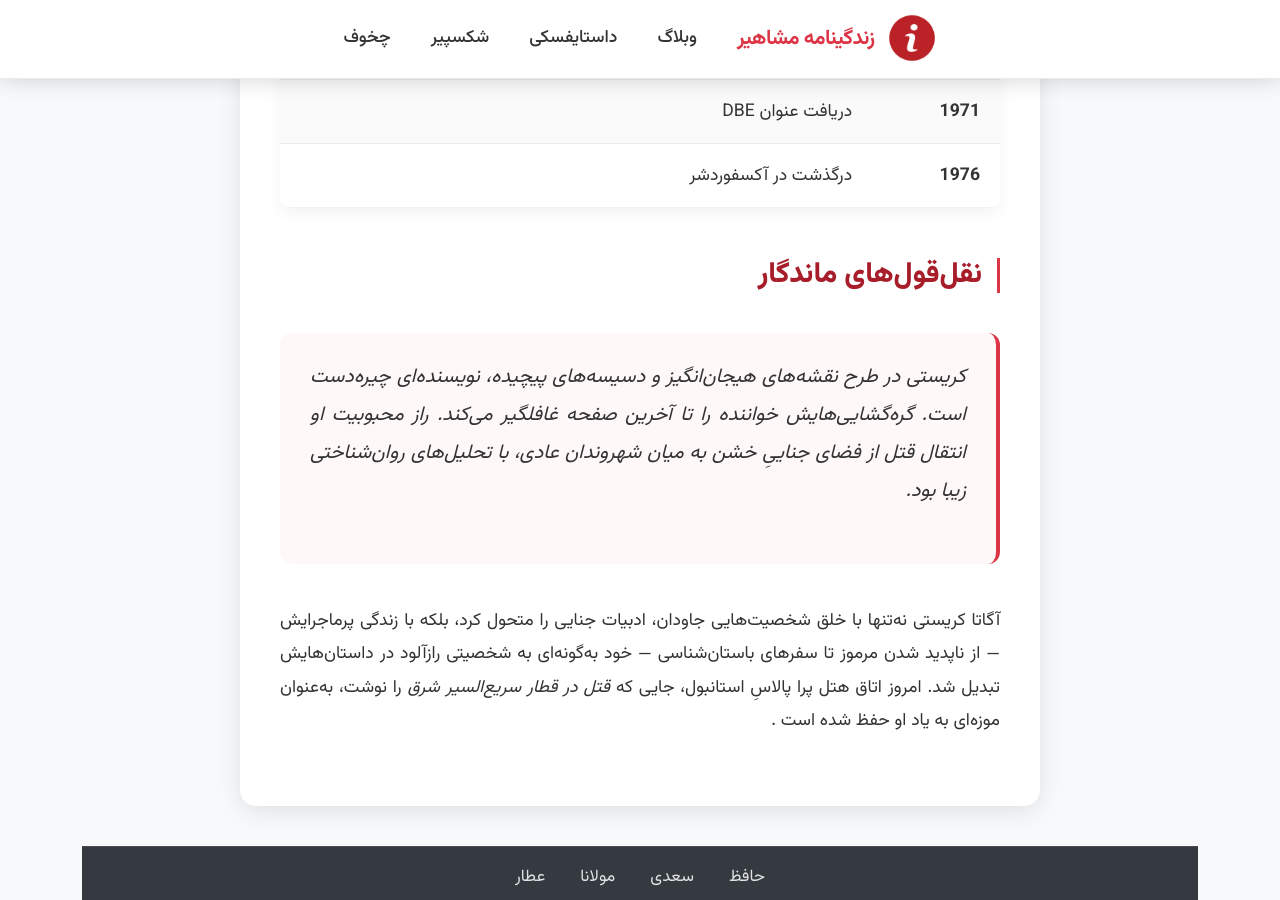
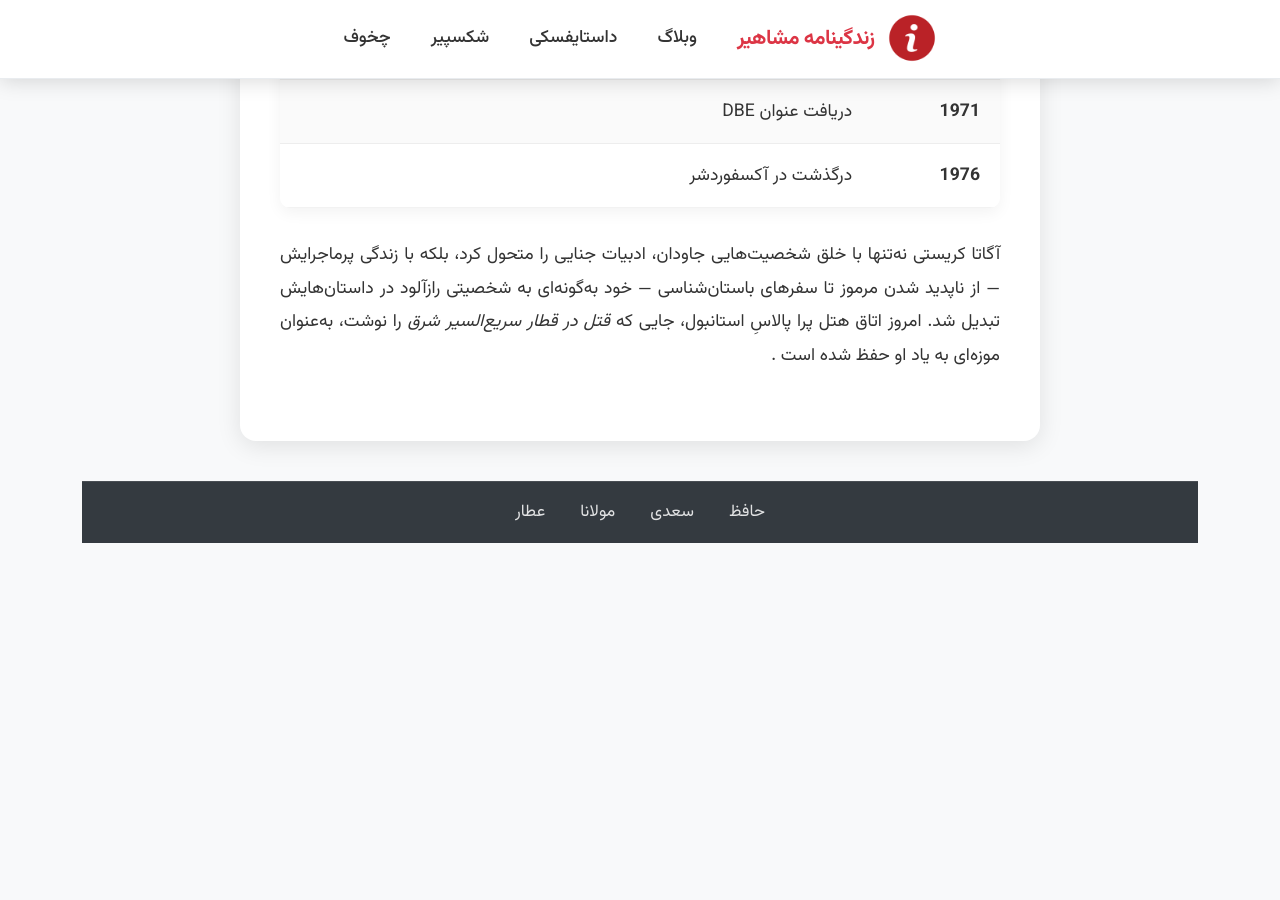
Before and after one commit to darkblog/darkblog.github.io, a Jekyll site: the page built from _posts/2025-7-21-102.md, in a window 1280 px wide and 900 px high, scrolled down 2673 px. Built offline with Jekyll 4.4.1, drawn with Linux system fonts in a browser that asks for light colours; after the commit the page ends 3224 px from its top, so only the background shows below that.

Commit message:
Update 2025-7-21-102.md

```diff
--- a/_posts/2025-7-21-102.md
+++ b/_posts/2025-7-21-102.md
@@ -42,8 +42,4 @@ title: زندگینامه آگاتا کریستی - ملکه جنایت‌نوی
 | **1971**  | دریافت عنوان DBE          |
 | **1976**  | درگذشت در آکسفوردشر       |
 
-## نقل‌قول‌های ماندگار
-> کریستی در طرح نقشه‌های هیجان‌انگیز و دسیسه‌های پیچیده، نویسنده‌ای چیره‌دست است. گره‌گشایی‌هایش خواننده را تا آخرین صفحه غافلگیر می‌کند.
-> راز محبوبیت او انتقال قتل از فضای جناییِ خشن به میان شهروندان عادی، با تحلیل‌های روان‌شناختی زیبا بود.
-
 آگاتا کریستی نه‌تنها با خلق شخصیت‌هایی جاودان، ادبیات جنایی را متحول کرد، بلکه با زندگی پرماجرایش — از ناپدید شدن مرموز تا سفرهای باستان‌شناسی — خود به‌گونه‌ای به شخصیتی رازآلود در داستان‌هایش تبدیل شد. امروز اتاق هتل پرا پالاسِ استانبول، جایی که *قتل در قطار سریع‌السیر شرق* را نوشت، به‌عنوان موزه‌ای به یاد او حفظ شده است .
```
